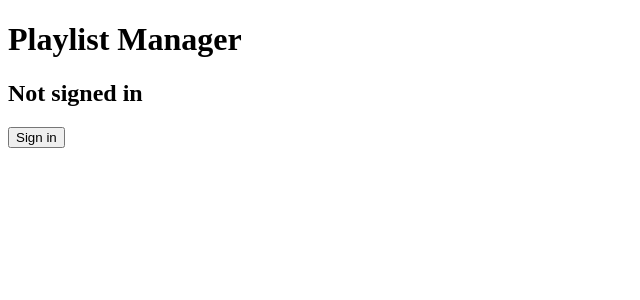
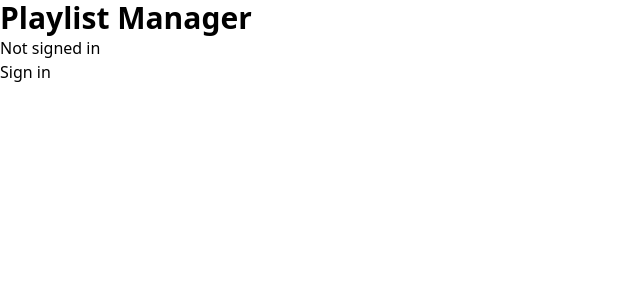
Before and after one commit to tksmasaki/playlist-aide, a Next.js app: page / in a window 1280 px wide. Shown: the top 300 px of the page, without its empty margins (0-640 px from the left). Built offline with nearby package versions, Linux system fonts and the light colour scheme; no server answers.

Commit message:
feat: install Tailwind CSS

```diff
--- a/package.json
+++ b/package.json
@@ -26,8 +26,11 @@
     "typescript": "5.0.2"
   },
   "devDependencies": {
+    "autoprefixer": "^10.4.14",
     "eslint-config-prettier": "^8.8.0",
     "npm-run-all": "^4.1.5",
-    "prettier": "^2.8.5"
+    "postcss": "^8.4.21",
+    "prettier": "^2.8.5",
+    "tailwindcss": "^3.2.7"
   }
 }
--- /dev/null
+++ b/postcss.config.js
@@ -0,0 +1,6 @@
+module.exports = {
+  plugins: {
+    tailwindcss: {},
+    autoprefixer: {},
+  },
+}
--- a/src/pages/index.tsx
+++ b/src/pages/index.tsx
@@ -15,7 +15,7 @@
         {/* <link rel="icon" href="" /> */}
       </Head>
       <main>
-        <h1>Playlist Manager</h1>
+        <h1 className="text-3xl font-bold">Playlist Manager</h1>
         <LoginBtn />
       </main>
     </>
--- a/src/styles/globals.css
+++ b/src/styles/globals.css
@@ -1,3 +1,7 @@
+@tailwind base;
+@tailwind components;
+@tailwind utilities;
+
 /* create-next-app default */
 /* :root {
   --max-width: 1100px;
--- /dev/null
+++ b/tailwind.config.js
@@ -0,0 +1,8 @@
+/** @type {import('tailwindcss').Config} */
+module.exports = {
+  content: ['./src/**/*.{js,ts,jsx,tsx}'],
+  theme: {
+    extend: {},
+  },
+  plugins: [],
+};
```
Also changed, not shown: 1 other file (tests, documents, lock files or other folders).
